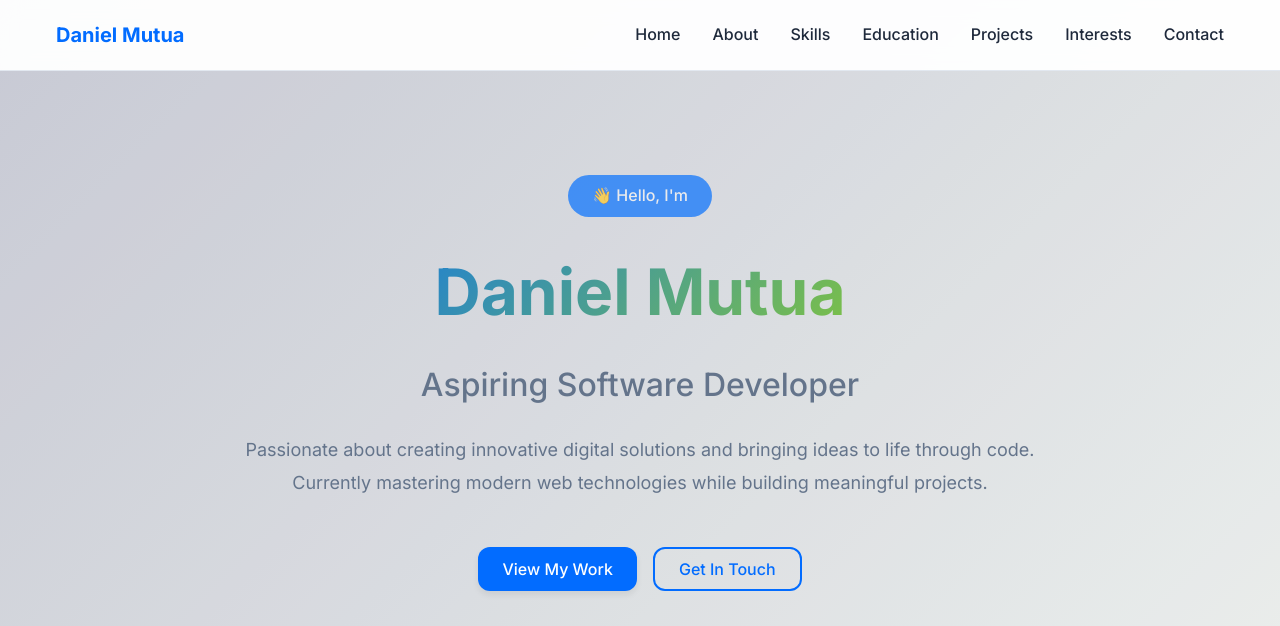
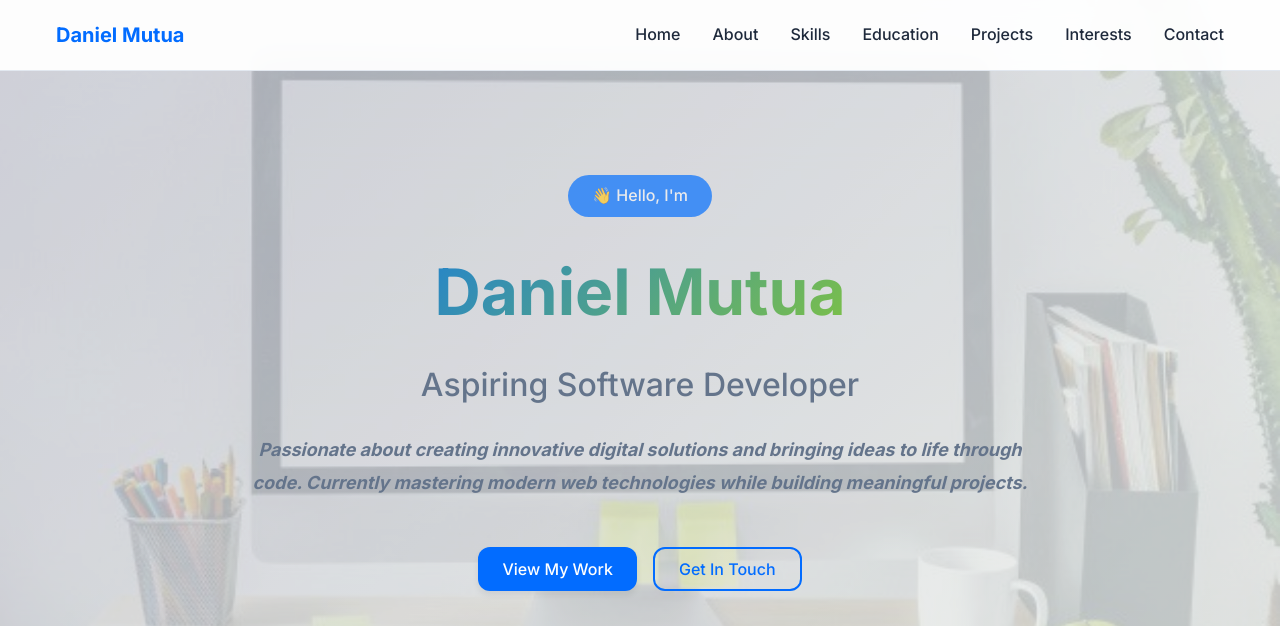
Before and after one commit to DanFullStackDev/PLP-hackathon1---portfolio-building, a plain HTML site: page index.html in a window 1280 px wide. Shown: the top 626 px of the page. Drawn offline with Linux system fonts and the light colour scheme.

Commit message:
updated the readme file and included a computer photo in the home background

```diff
--- a/index.html
+++ b/index.html
@@ -54,7 +54,9 @@
     <main>
         <!-- Hero Section -->
         <section id="home" class="hero">
-            <div class="hero-background"></div>
+            <div class="hero-background">
+                <img src="images/820fae6d-62f1-41fe-acc7-3d18b252a6f5.jpg" alt="Hero Background" class="hero-bg-image">
+            </div>
             <div class="hero-overlay"></div>
             <div class="container">
                 <div class="hero-content">
--- a/styles.css
+++ b/styles.css
@@ -259,7 +259,13 @@ body {
     background: var(--gradient-hero);
     z-index: -2;
 }
+.hero-background img {
+    width: 100%;
+    height: 100%;
+    object-fit: cover;
+    opacity: 0.2;
 
+}
 .hero-overlay {
     position: absolute;
     top: 0;
@@ -306,9 +312,13 @@ body {
 
 .hero-description {
     font-size: var(--font-size-lg);
+
     color: var(--text-secondary);
+
     margin-bottom: var(--spacing-2xl);
     line-height: 1.8;
+    font-style: italic;
+    font-weight: bold;
 }
 
 .hero-buttons {
```
Also changed, not shown: images/820fae6d-62f1-41fe-acc7-3d18b252a6f5.jpg (added), images/my image in suit.jpg (added), 1 other file.
